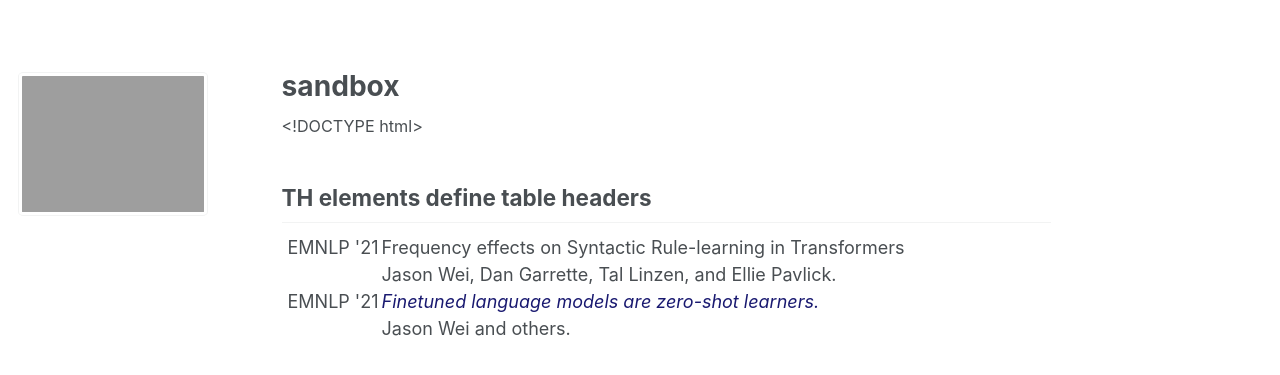
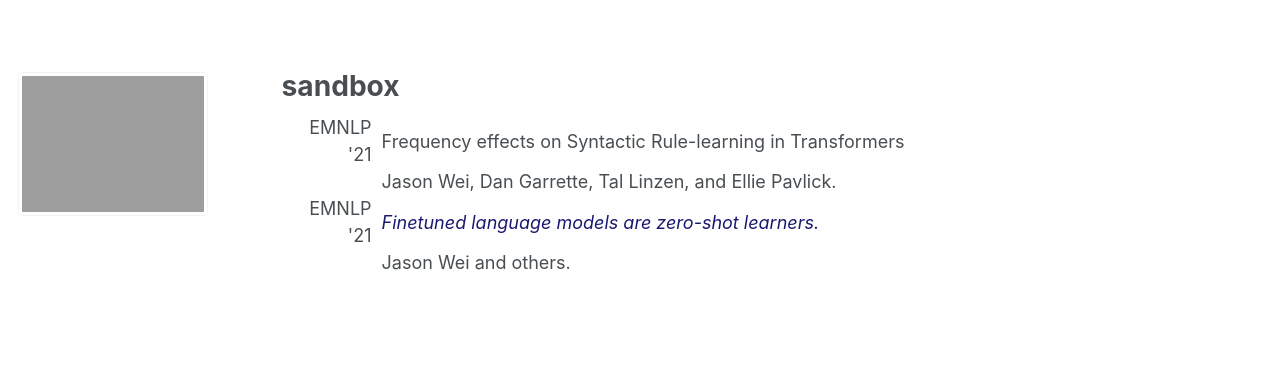
Before and after one commit to jasonwei20/jasonwei20.github.io, a Jekyll site: the page built from _pages/sandbox.md, in a window 1280 px wide. Shown: the top 375 px of the page. Built offline with Jekyll 4.4.1, drawn with Linux system fonts in a browser that asks for light colours.

Commit message:
Update sandbox.md

```diff
--- a/_pages/sandbox.md
+++ b/_pages/sandbox.md
@@ -3,8 +3,6 @@ title: "sandbox"
 permalink: /sandbox/
 author_profile: true
 ---
-
-<!DOCTYPE html>
 <html>
 <style>
 table, th, td {
@@ -16,11 +14,9 @@ table, th, td {
 </style>
 <body>
 
-<h2>TH elements define table headers</h2>
-
 <table style="width:100%">
   <tr>
-    <td style="width:100px; text-align:right; padding-right:3px">EMNLP '21</td>
+    <td style="width:100px; text-align:right; padding-right:10px">EMNLP '21</td>
     <td>Frequency effects on Syntactic Rule-learning in Transformers</td>
   </tr>
   <tr>
@@ -28,7 +24,7 @@ table, th, td {
     <td>Jason Wei, Dan Garrette, Tal Linzen, and Ellie Pavlick.</td>
   </tr>
   <tr>
-    <td style="width:100px; text-align:right; padding-right:3px">EMNLP '21</td>
+    <td style="width:100px; text-align:right; padding-right:10px">EMNLP '21</td>
     <td><a href="https://arxiv.org/pdf/2109.01652" style="color:#191970" target="_blank"><i>Finetuned language models are zero-shot learners.</i></a></td>
   </tr>
   <tr>
```
